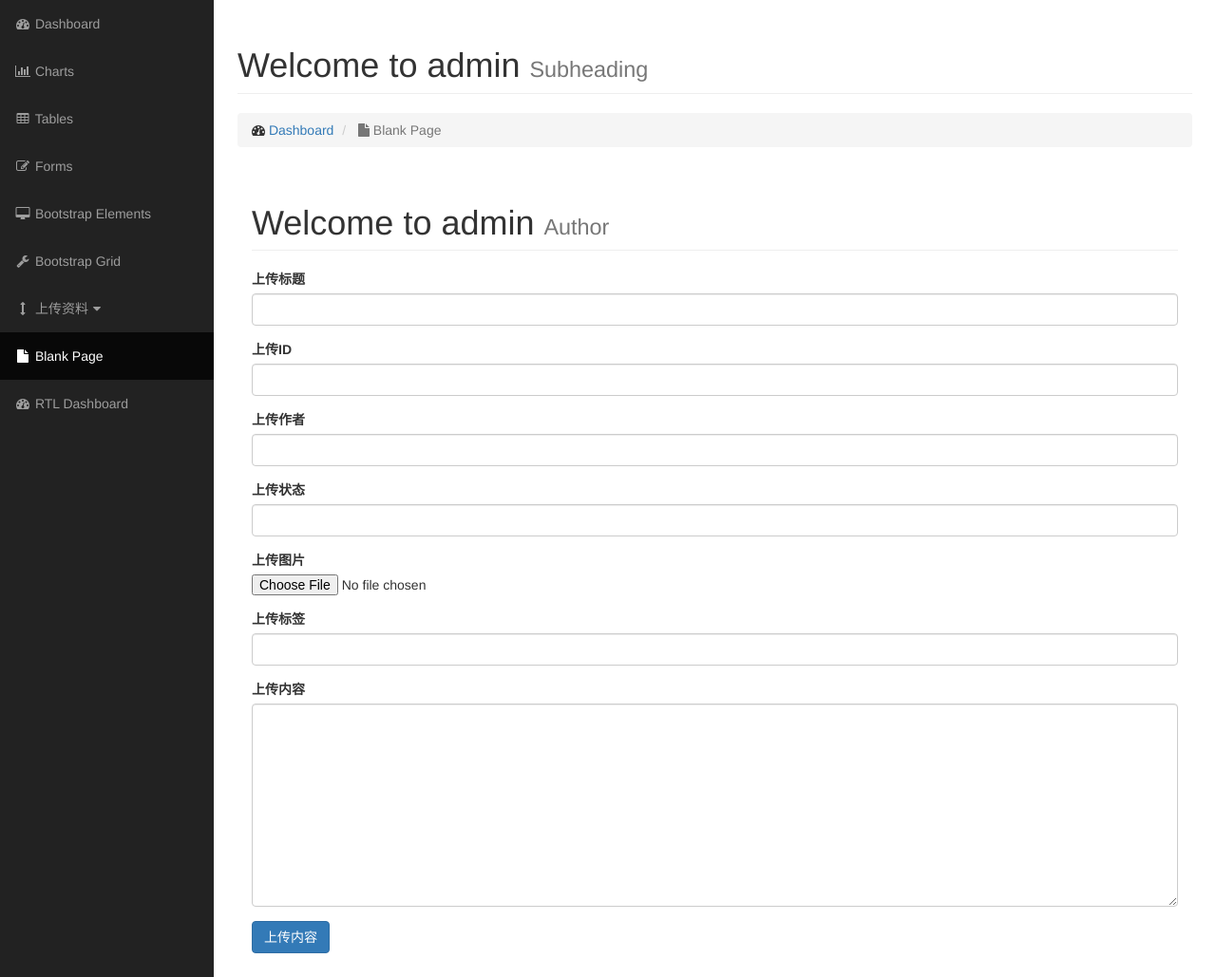
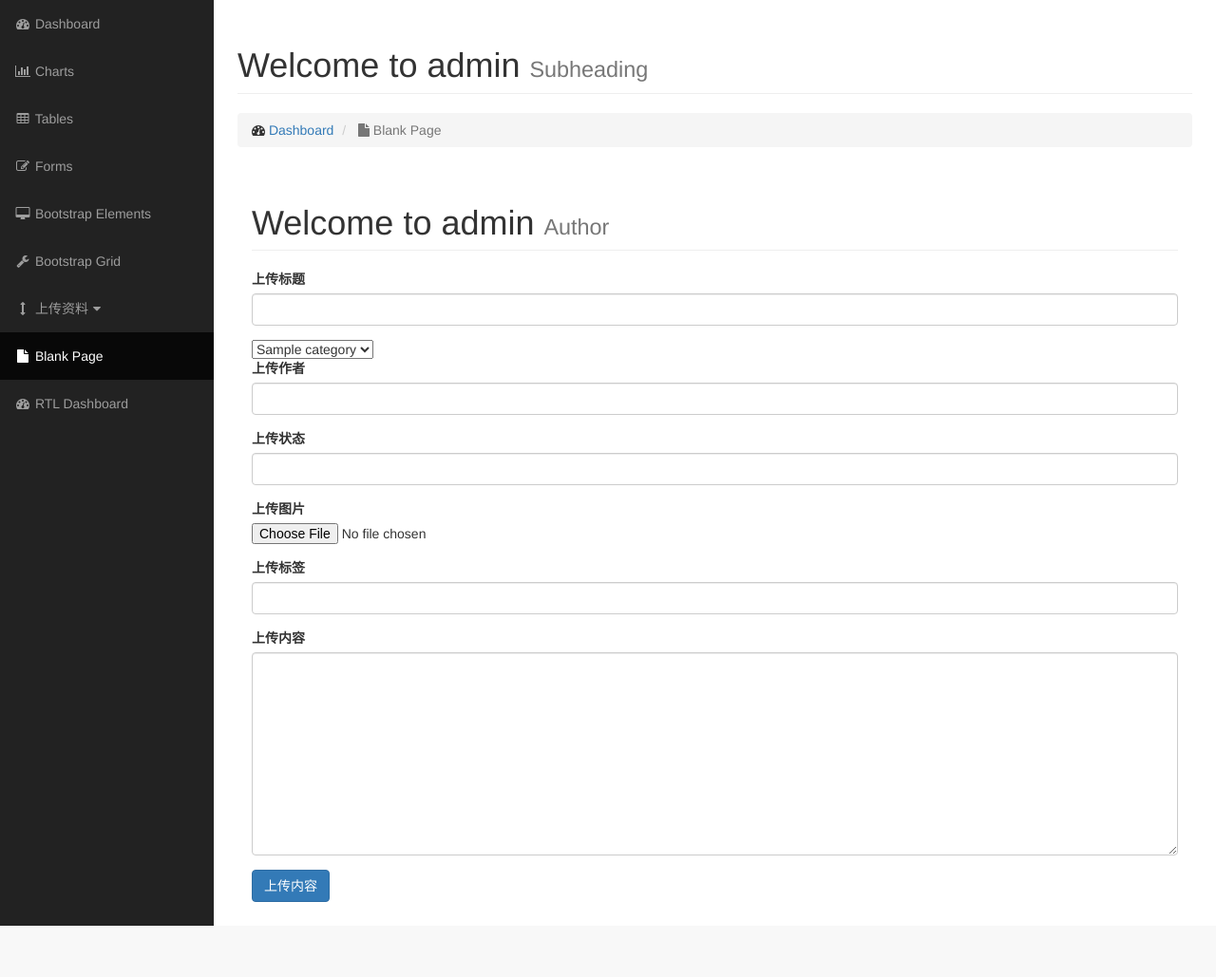
Before and after one commit to yaoxs7503/cms, a PHP site: page /admin/posts.php?source=add_post in a window 1280 px wide. Shown: the part 51-1080 px from the top of the page at 95% size. After the commit the page ends 1026 px from the top, so only its background shows below. Run offline with PHP 8.4, Linux system fonts and the light colour scheme; tables that the repository leaves empty or names only in its code hold one stand-in row (values such as "Sample post"); grey boxes labelled with a size stand in for pictures from a placeholder-image service; some libraries are stand-ins or nearby versions.

Commit message:
保持管理员的页面

```diff
--- a/admin/includes/add_post.php
+++ b/admin/includes/add_post.php
@@ -2,7 +2,7 @@
 if(isset($_POST['create_post'])){
 $post_title=$_POST['title'];
 $post_author=$_POST['author'];
-$post_category_id=$_POST['post_category_id'];
+$post_category_id=$_POST['post_category'];
 $post_status=$_POST['post_status'];
 $post_image=$_FILES['image']['name'];
 $post_image_temp=$_FILES['image']['tmp_name'];
@@ -28,10 +28,20 @@ confirmQuery($create_post_query);
 <input type="text" name="title" id="" class="form-control">
 </div>
 
-<div class="form-group">
-<label for="post_category">上传ID</label>
-<input type="text" name="post_category_id" id="" class="form-control">
-</div>
+
+<select name="post_category" id="">
+<?php
+$query="SELECT * FROM categories";
+$select_categories=mysqli_query($connection,$query);
+confirmQuery($select_categories);
+while($row=mysqli_fetch_assoc($select_categories)){
+  $cat_id=$row['cat_id'];
+  $cat_title=$row['cat_title'];
+  echo "<option value='{$cat_id}'>{$cat_title}</option>";
+}
+?>
+</select>
+
 <div class="form-group">
 <label for="title">上传作者</label>
 <input type="text" class="form-control" name="author" id="">
@@ -42,8 +52,6 @@ confirmQuery($create_post_query);
 <label for="post_status">上传状态</label>
 <input type="text" name="post_status" id="" class="form-control">
 </div>
-
-
 
 <div class="form-group">
 <label for="post_image">上传图片</label>
@@ -58,7 +66,6 @@ confirmQuery($create_post_query);
 <div class="form-group">
 <label for="post_content">上传内容</label>
 <textarea class="form-control" name="post_content" id="" cols="30" rows="10"></textarea>
-
 </div>
 
 <div class="form-group">
--- a/admin/includes/view_all_post.php
+++ b/admin/includes/view_all_post.php
@@ -39,7 +39,7 @@ $select_categories_id=mysqli_query($connection,$query);
 while($row=mysqli_fetch_assoc($select_categories_id)){
   $cat_id=$row['cat_id'];
   $cat_title=$row['cat_title'];
-  echo "<td>$post_category_id</td>";
+  echo "<td>$cat_title</td>";
 }
           // echo"<td>$post_category_id</td>";
           echo"<td>$post_status</td>";
```
Also changed, not shown: admin/index.php (+5 -2 lines).
